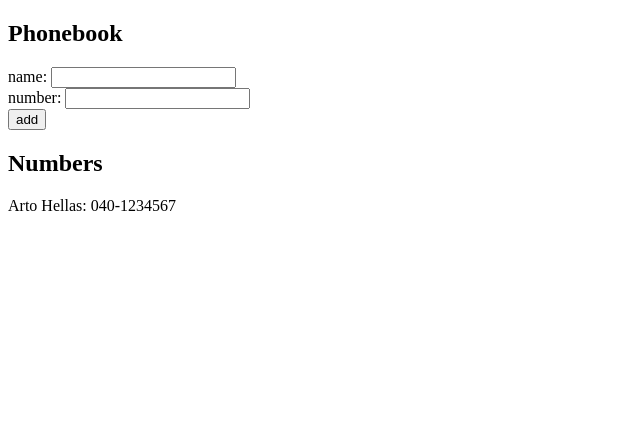
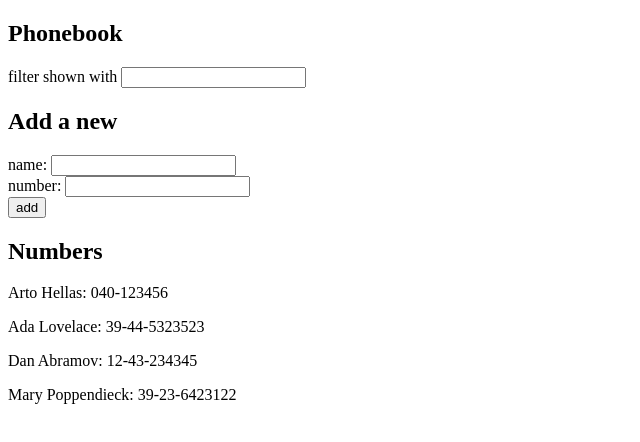
Before and after one commit to Kerim1030/FullStackExercise, a React (Vite) app in the folder part2/phonebook/: page / in a window 1280 px wide. Shown: the top 442 px of the page, without its empty margins (0-640 px from the left). Built offline with nearby package versions, Linux system fonts and the light colour scheme.

Commit message:
Exercise 2.9

```diff
--- a/part2/phonebook/src/App.jsx
+++ b/part2/phonebook/src/App.jsx
@@ -2,10 +2,16 @@
 
 const App = () => {
   const [persons, setPersons] = useState([
-    { name: 'Arto Hellas', number: '040-1234567' }
+    { name: 'Arto Hellas', number: '040-123456', id: 1 },
+    { name: 'Ada Lovelace', number: '39-44-5323523', id: 2 },
+    { name: 'Dan Abramov', number: '12-43-234345', id: 3 },
+    { name: 'Mary Poppendieck', number: '39-23-6423122', id: 4 }
   ])
   const [newName, setNewName] = useState('')
   const [newNumber, setNewNumber] = useState('')
+  const [showFilter, setShowFilter] = useState('')
+
+  const showAll = showFilter === '' ? persons : persons.filter(person => person.name.toLowerCase().includes(showFilter.toLowerCase()))
 
   const addPerson = (event) => {
     event.preventDefault()
@@ -25,6 +31,10 @@
   return (
     <div>
       <h2>Phonebook</h2>
+      <div>
+        filter shown with <input value={showFilter} onChange={(event) => setShowFilter(event.target.value)} />
+      </div>
+      <h2>Add a new</h2>
       <form onSubmit={addPerson}>
         <div>
           name: <input value={newName} onChange={(event) => setNewName(event.target.value)} />
@@ -37,7 +47,7 @@
         </div>
       </form>
       <h2>Numbers</h2>
-      {persons.map(person => <p key={person.name}>{person.name}: {person.number}</p>)}
+      {showAll.map(person => <p key={person.name}>{person.name}: {person.number}</p>)}
     </div>
   )
 }
```
